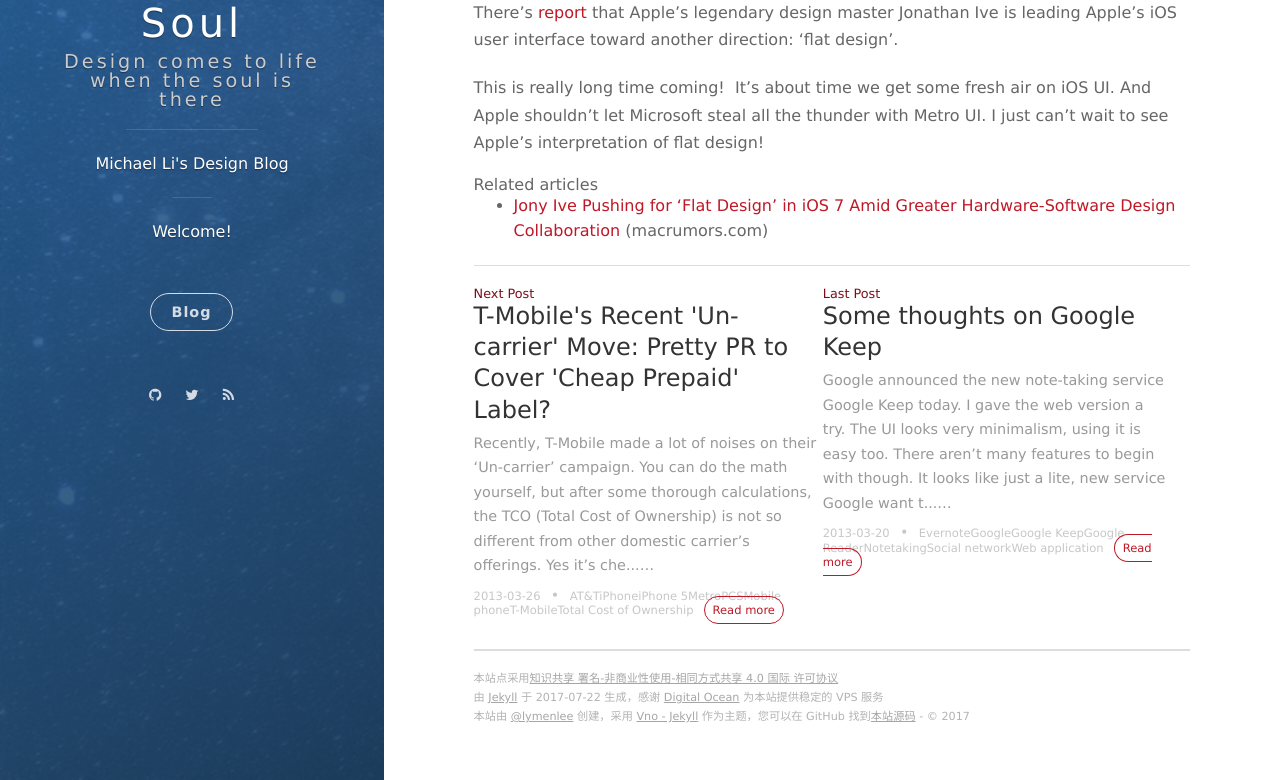
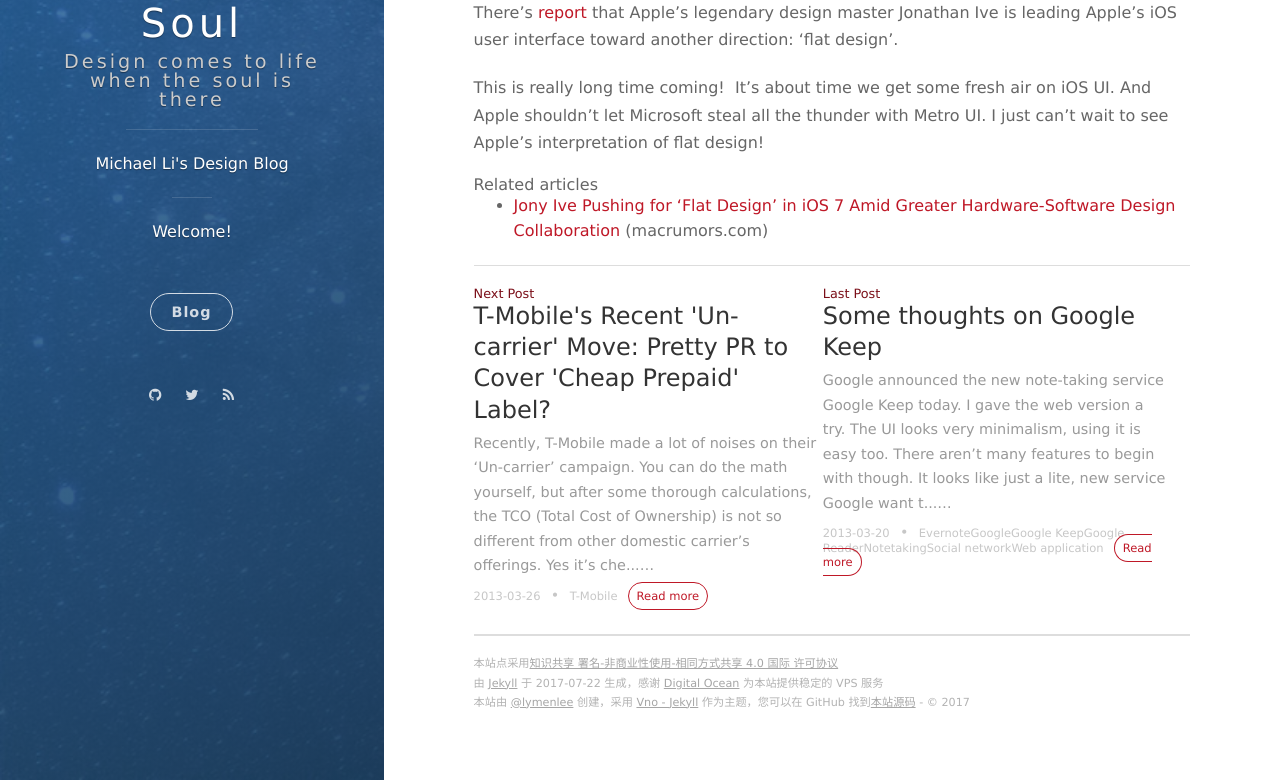
Before and after one commit to lymenlee/mucraft, a Jekyll site: the page built from _posts/2013-03-21-apple-adopting-flat-design-yes-please.markdown, in a window 1280 px wide and 1290 px high. Shown: the part 510-1290 px from the top of the window. Built offline with Jekyll 4.4.1, drawn with Linux system fonts in a browser that asks for light colours; nearby versions of some CDN libraries; comment, search, counter and statistics services are not loaded.

Commit message:
Update 2013-03-26-t-mobiles-recent-un-carrier-move-pretty-pr-to-cover-cheap-prepaid-label.markdown

```diff
--- a/_posts/2013-03-26-t-mobiles-recent-un-carrier-move-pretty-pr-to-cover-cheap-prepaid-label.markdown
+++ b/_posts/2013-03-26-t-mobiles-recent-un-carrier-move-pretty-pr-to-cover-cheap-prepaid-label.markdown
@@ -1,23 +1,18 @@
 ---
 author: mountainwalker
 comments: true
-date: 2013-03-26 20:30:01+00:00
+date: 2013-03-26T20:30:01.000Z
 layout: post
-link: https://linwangge.wordpress.com/2013/03/26/t-mobiles-recent-un-carrier-move-pretty-pr-to-cover-cheap-prepaid-label/
+link: >-
+  https://linwangge.wordpress.com/2013/03/26/t-mobiles-recent-un-carrier-move-pretty-pr-to-cover-cheap-prepaid-label/
 slug: t-mobiles-recent-un-carrier-move-pretty-pr-to-cover-cheap-prepaid-label
-title: 'T-Mobile''s Recent ''Un-carrier'' Move: Pretty PR to Cover ''Cheap Prepaid''
-  Label?'
+title: 'T-Mobile''s Recent ''Un-carrier'' Move: Pretty PR to Cover ''Cheap Prepaid'' Label?'
 wordpress_id: 1850
 categories:
-- Tech Trends
+  - Tech Trends
 tags:
-- AT&amp;T
-- iPhone
-- iPhone 5
-- MetroPCS
-- Mobile phone
-- T-Mobile
-- Total Cost of Ownership
+  - T-Mobile
+published: true
 ---
 
 [![t-mobile-mytouch-4g-commercial.jpg](http://linwangge.files.wordpress.com/2013/03/t-mobile-mytouch-4g-commercial.jpg?w=560)](http://linwangge.files.wordpress.com/2013/03/t-mobile-mytouch-4g-commercial.jpg)
```
